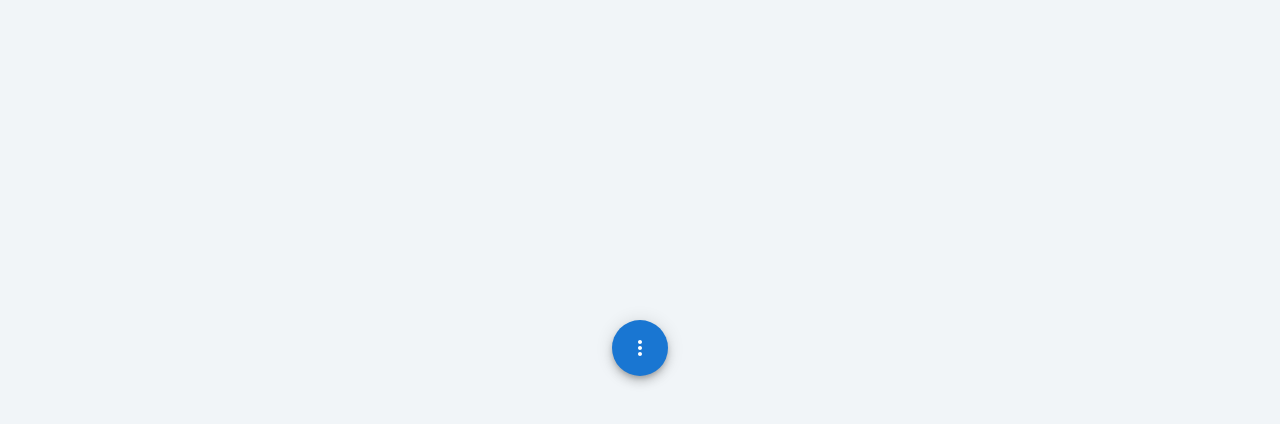
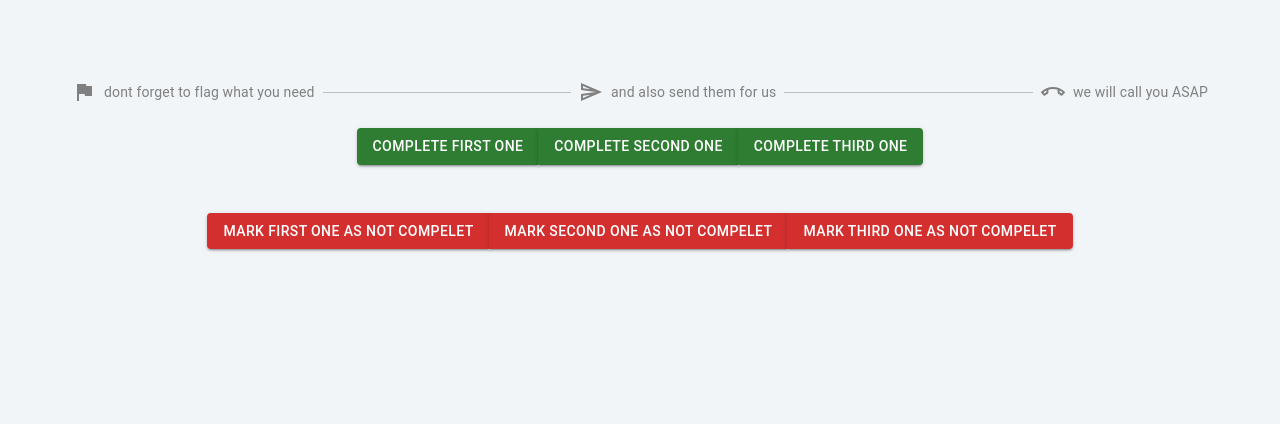
Before and after one commit to alivarastepour/react, a React (Create React App) app: page / in a window 1280 px wide. Shown: the top 424 px of the page. Built offline with nearby package versions, Linux system fonts and the light colour scheme.

Commit message:
MUI Stepper

```diff
--- a/src/App.js
+++ b/src/App.js
@@ -1,5 +1,5 @@
 import React from "react";
-import Setup from "./tutorial/28-MUI/SpeedDial";
+import Setup from "./tutorial/28-MUI/Stepper";
 function App() {
   return (
     <div className="container">
--- /dev/null
+++ b/src/tutorial/28-MUI/Stepper.js
@@ -0,0 +1,92 @@
+import { Button, ButtonGroup, Step, StepLabel, Stepper } from "@mui/material";
+import FlagIcon from "@mui/icons-material/Flag";
+import SendOutlinedIcon from "@mui/icons-material/SendOutlined";
+import CallEndOutlinedIcon from "@mui/icons-material/CallEndOutlined";
+import StepConnector, {
+  stepConnectorClasses,
+} from "@mui/material/StepConnector";
+import React, { useState } from "react";
+
+const Setup = () => {
+  const [state, setState] = useState([false, false, false]);
+  return (
+    <>
+      <Stepper orientation="horizontal" variant="elevation" activeStep={-1}>
+        <Step completed={state[0]} sx={{ color: state[0] ? "blue" : "gray" }}>
+          <StepLabel StepIconComponent={FlagIcon}>
+            <div style={{ color: state[0] ? "blue" : "gray" }}>
+              dont forget to flag what you need
+            </div>
+          </StepLabel>
+        </Step>
+        <Step completed={state[1]} sx={{ color: state[1] ? "blue" : "gray" }}>
+          <StepLabel StepIconComponent={SendOutlinedIcon}>
+            <div style={{ color: state[1] ? "blue" : "gray" }}>
+              and also send them for us
+            </div>
+          </StepLabel>
+        </Step>
+        <Step completed={state[2]} sx={{ color: state[1] ? "blue" : "gray" }}>
+          <StepLabel StepIconComponent={CallEndOutlinedIcon}>
+            <div style={{ color: state[2] ? "blue" : "gray" }}>
+              we will call you ASAP
+            </div>
+          </StepLabel>
+        </Step>
+      </Stepper>
+      <br />
+      <ButtonGroup>
+        <Button
+          variant="contained"
+          color="success"
+          onClick={() => setState((prev) => [true, prev[1], prev[2]])}
+        >
+          complete first one
+        </Button>
+        <Button
+          variant="contained"
+          color="success"
+          onClick={() => setState((prev) => [prev[0], true, prev[2]])}
+        >
+          complete second one
+        </Button>
+        <Button
+          variant="contained"
+          color="success"
+          onClick={() => setState((prev) => [prev[0], prev[1], true])}
+        >
+          complete third one
+        </Button>
+      </ButtonGroup>
+
+      <br />
+      <br />
+      <br />
+
+      <ButtonGroup>
+        <Button
+          variant="contained"
+          color="error"
+          onClick={() => setState((prev) => [false, prev[1], prev[2]])}
+        >
+          mark first one as not compelet
+        </Button>
+        <Button
+          variant="contained"
+          color="error"
+          onClick={() => setState((prev) => [prev[0], false, prev[2]])}
+        >
+          mark second one as not compelet
+        </Button>
+        <Button
+          variant="contained"
+          color="error"
+          onClick={() => setState((prev) => [prev[0], prev[1], false])}
+        >
+          mark third one as not compelet
+        </Button>
+      </ButtonGroup>
+    </>
+  );
+};
+export default Setup;
```
